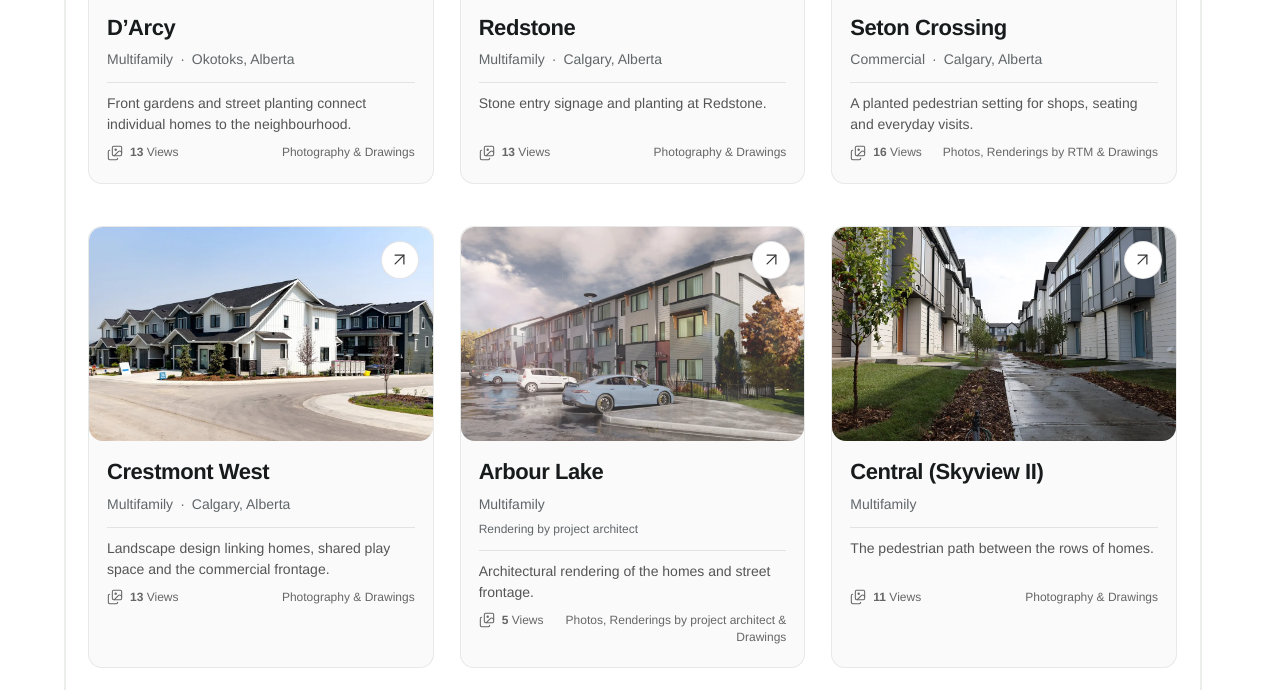
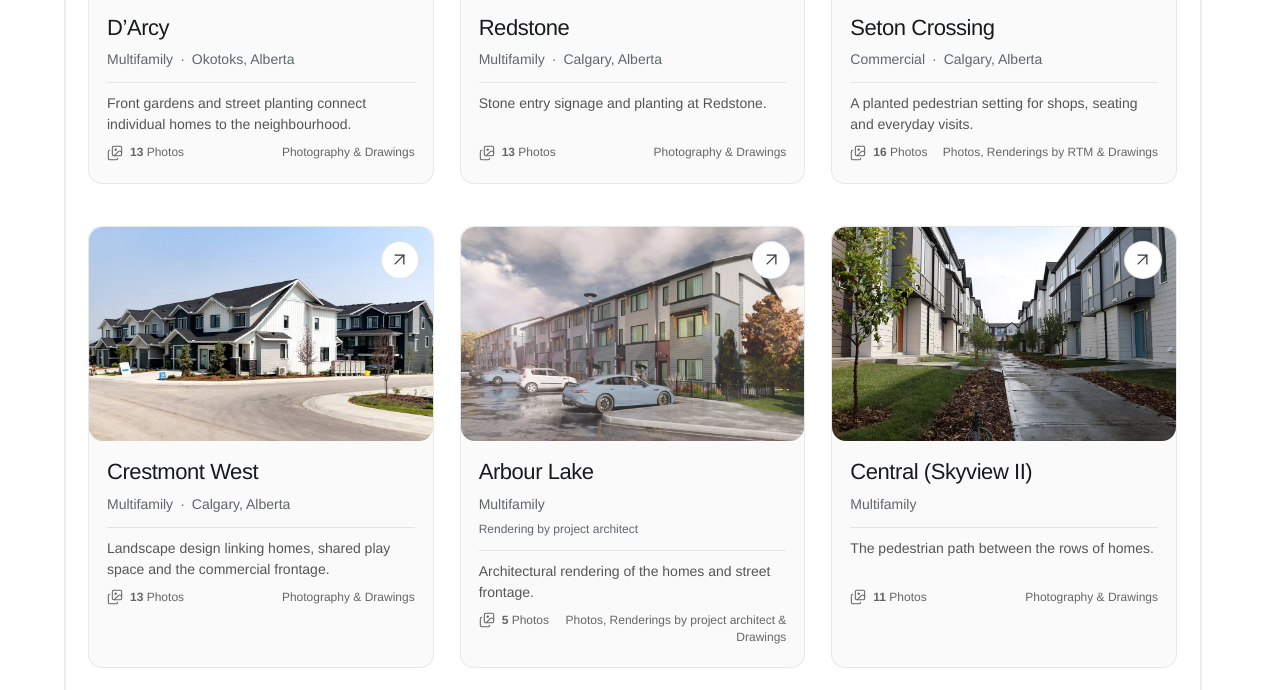
Before and after one commit to imivani/pi-design-group, an Astro site: page / in a window 1280 px wide. Shown: the part 4310-5000 px from the top of the page. Built offline with nearby package versions, Linux system fonts and the light colour scheme; Astro itself is replaced by a stand-in of ours.

Commit message:
Restore archive title weight and label image counts as photos

```diff
--- a/src/components/ProjectArchive.astro
+++ b/src/components/ProjectArchive.astro
@@ -51,7 +51,7 @@ const archive = projects.map(project => {
             {project.imageKind !== 'photograph' && <span class="project-medium">{project.imageKind === 'drawing' ? 'Drawing' : renderingCredit(project)}</span>}
             <div class="project-more">
               <p class="project-brief">{project.brief}</p>
-              <div class="project-media-details"><span class="project-view-count"><Images size={16} stroke-width={1.6} aria-hidden="true" /><span><strong>{project.viewCount}</strong> Views</span></span><span>{project.media}</span></div>
+              <div class="project-media-details"><span class="project-view-count"><Images size={16} stroke-width={1.6} aria-hidden="true" /><span><strong>{project.viewCount}</strong> Photos</span></span><span>{project.media}</span></div>
             </div>
           </div>
           <ArrowRight class="project-arrow" size={22} stroke-width={1.4} aria-hidden="true" />
--- a/src/styles/archive-interactions.css
+++ b/src/styles/archive-interactions.css
@@ -7,7 +7,7 @@
   #project-collection[data-view='grid'] .project-information{position:relative;display:flex;flex:1;flex-direction:column;padding:18px 18px 21px;color:var(--ink);z-index:2;transition:color 300ms ease}
   .project-image-shade{display:none;pointer-events:none}
   #project-collection[data-view='grid'] .project-image-shade{display:block;position:absolute;inset:0 0 auto;height:calc(100% + var(--project-info-height,210px));border-radius:var(--image-radius,14px);background:linear-gradient(0deg,rgb(25 27 28 / 93%) 0%,rgb(25 27 28 / 87%) 28%,rgb(25 27 28 / 66%) 48%,rgb(25 27 28 / 12%) 76%,transparent 100%);opacity:0;z-index:1;transition:opacity 680ms var(--ease-arrive)}
-  #project-collection[data-view='grid'] .project-information h3{font-size:22px;font-weight:600;line-height:1.2;letter-spacing:-.02em;text-decoration:none}
+  #project-collection[data-view='grid'] .project-information h3{font-size:22px;line-height:1.2;letter-spacing:-.02em;text-decoration:none}
   #project-collection[data-view='grid'] .project-facts{color:var(--muted);min-height:1.5em}
   #project-collection[data-view='grid'] .project-medium{color:var(--muted)}
   #project-collection[data-view='grid'] .project-arrow{display:none}
```
Also changed, not shown: design/BUILD_NOTES.md (+2 -0 lines), tests/rounded-home.spec.ts (+2 -2 lines).
